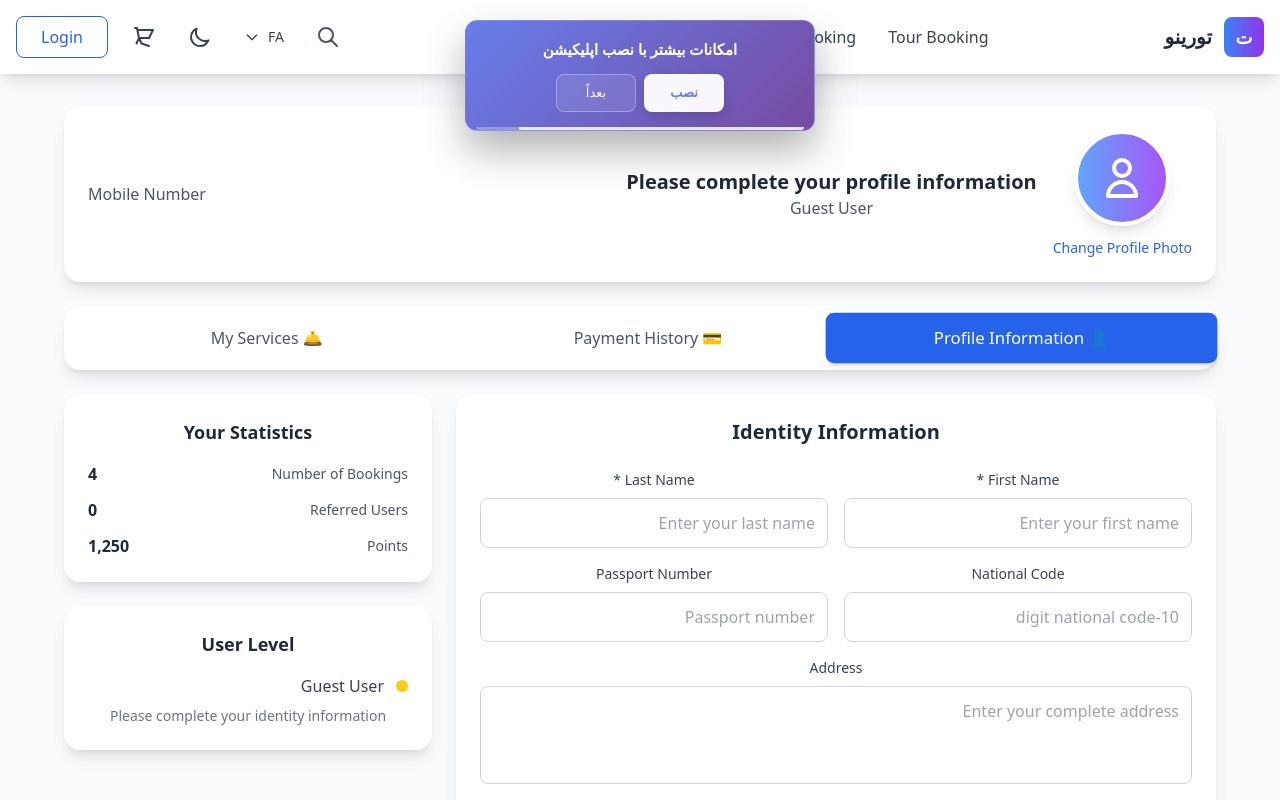
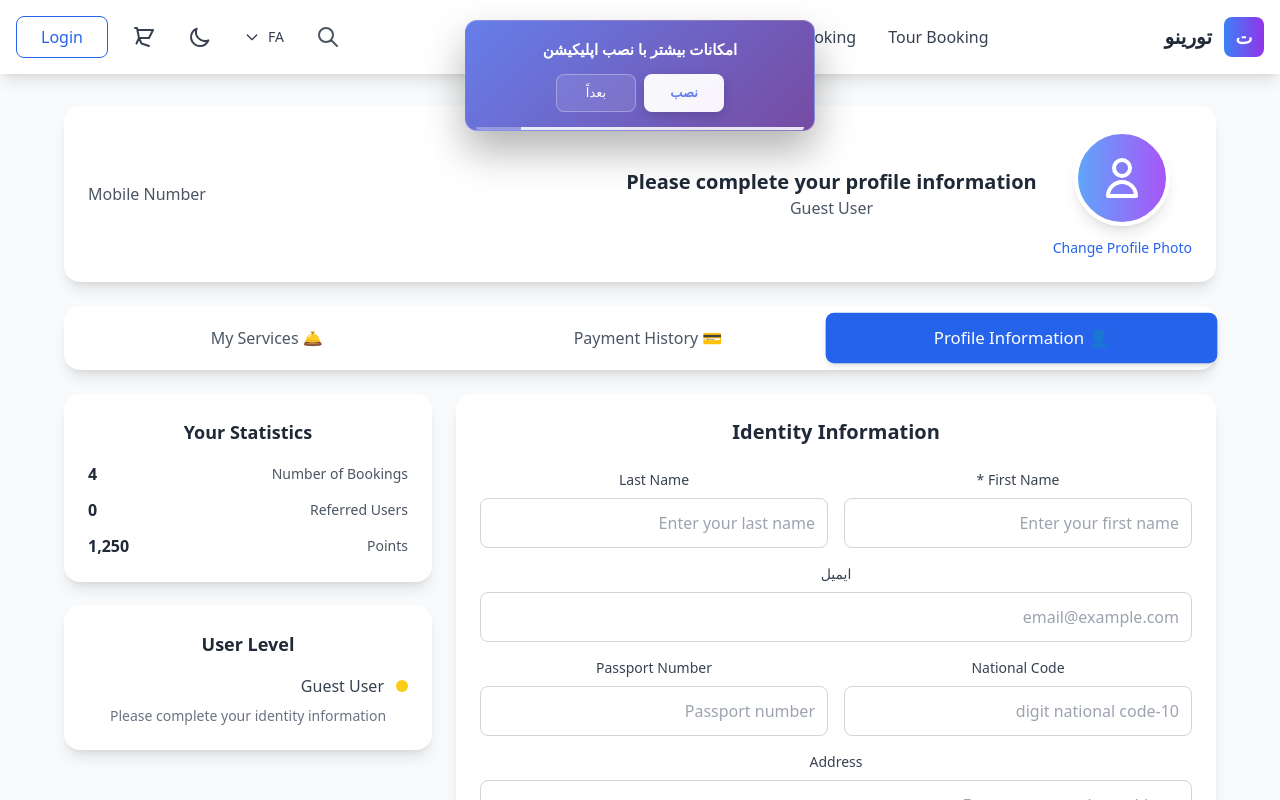
Before and after one commit to pprofessor/tourism-project, a React (Vite) app in the folder FrontEnd/: page /profile in a window 1280 px wide. Shown: the top 800 px of the page. Built offline with nearby package versions, Linux system fonts and the light colour scheme; a small style sheet from the web is missing.

Commit message:
اصلاح تم تاریک در فرم اطلاعات پروفیال

```diff
--- a/FrontEnd/src/components/ProfileForm.tsx
+++ b/FrontEnd/src/components/ProfileForm.tsx
@@ -1,6 +1,7 @@
 // ProfileForm.tsx - نسخه نهایی اصلاح شده
 import React, { useState, useEffect, useCallback, useMemo } from "react";
 import { useTranslation } from "react-i18next";
+import { useTheme } from "../context/ThemeContext";
 
 interface UserData {
   id?: number;
@@ -13,6 +14,7 @@ interface UserData {
   passportNumber?: string;
   address?: string;
   userType?: string;
+  email?: string;
 }
 
 interface ProfileFormProps {
@@ -26,6 +28,7 @@ interface FormData {
   nationalCode: string;
   passportNumber: string;
   address: string;
+  email: string;
 }
 
 // اعتبارسنجی فرم
@@ -35,17 +38,15 @@ const validateForm = (
 ): { isValid: boolean; errors: string[] } => {
   const errors: string[] = [];
 
-  // اعتبارسنجی نام
+  // اعتبارسنجی نام (اجباری)
   if (!formData.firstName.trim()) {
     errors.push(t("validation.firstNameRequired"));
   } else if (formData.firstName.length < 2) {
     errors.push(t("validation.firstNameMinLength"));
   }
 
-  // اعتبارسنجی نام خانوادگی
-  if (!formData.lastName.trim()) {
-    errors.push(t("validation.lastNameRequired"));
-  } else if (formData.lastName.length < 2) {
+  // اعتبارسنجی نام خانوادگی (غیراجباری)
+  if (formData.lastName && formData.lastName.length < 2) {
     errors.push(t("validation.lastNameMinLength"));
   }
 
@@ -59,7 +60,6 @@ const validateForm = (
     errors,
   };
 };
-
 const ProfileForm: React.FC<ProfileFormProps> = ({ userData, onUpdate }) => {
   const [formData, setFormData] = useState<FormData>({
     firstName: "",
@@ -67,6 +67,7 @@ const ProfileForm: React.FC<ProfileFormProps> = ({ userData, onUpdate }) => {
     nationalCode: "",
     passportNumber: "",
     address: "",
+    email: "",
   });
 
   const [loading, setLoading] = useState(false);
@@ -76,6 +77,7 @@ const ProfileForm: React.FC<ProfileFormProps> = ({ userData, onUpdate }) => {
   } | null>(null);
   const [validationErrors, setValidationErrors] = useState<string[]>([]);
   const { t } = useTranslation();
+  const { theme } = useTheme();
 
   // تابع مدیریت Tab و Enter
   const handleKeyDown = useCallback(
@@ -102,6 +104,7 @@ const ProfileForm: React.FC<ProfileFormProps> = ({ userData, onUpdate }) => {
       nationalCode: userData.nationalCode || "",
       passportNumber: userData.passportNumber || "",
       address: userData.address || "",
+      email: userData.email || "",
     }),
     [userData]
   );
@@ -224,28 +227,37 @@ const ProfileForm: React.FC<ProfileFormProps> = ({ userData, onUpdate }) => {
   // کلاس‌های شرطی برای تم
   const inputClasses = useMemo(
     () =>
-      "w-full p-3 border border-gray-300 rounded-lg focus:outline-none focus:ring-2 focus:ring-blue-500 focus:border-transparent transition duration-200",
-    []
+      `w-full p-3 border rounded-lg focus:outline-none focus:ring-2 focus:ring-blue-500 focus:border-transparent transition duration-200 ${
+        theme === "dark"
+          ? "bg-gray-800 border-gray-700 text-white placeholder-gray-400"
+          : "border-gray-300 text-gray-800 bg-white"
+      }`,
+    [theme]
   );
 
   const labelClasses = useMemo(
-    () => "block text-sm font-medium text-gray-700 mb-2",
-    []
+    () =>
+      `block text-sm font-medium mb-2 ${
+        theme === "dark" ? "text-gray-200" : "text-gray-700"
+      }`,
+    [theme]
   );
-
   return (
     <div
-      className="bg-white rounded-2xl shadow-lg p-6"
+      className={`rounded-2xl shadow-lg p-6 transition-colors duration-300 ${
+        theme === "dark" ? "bg-gray-800" : "bg-white"
+      }`}
       role="form"
       aria-labelledby="profile-form-title"
     >
       <h3
         id="profile-form-title"
-        className="text-xl font-bold text-gray-800 mb-6"
+        className={`text-xl font-bold mb-6 ${
+          theme === "dark" ? "text-white" : "text-gray-800"
+        }`}
       >
         {t("profileForm.title")}
       </h3>
-
       {/* نمایش پیام‌ها */}
       {message && (
         <div
@@ -302,7 +314,7 @@ const ProfileForm: React.FC<ProfileFormProps> = ({ userData, onUpdate }) => {
           {/* نام خانوادگی */}
           <div>
             <label htmlFor="lastName" className={labelClasses}>
-              {t("profileForm.lastName")} *
+              {t("profileForm.lastName")}
             </label>
             <input
               id="lastName"
@@ -319,6 +331,24 @@ const ProfileForm: React.FC<ProfileFormProps> = ({ userData, onUpdate }) => {
               maxLength={50}
             />
           </div>
+        </div>
+
+        {/* فیلد ایمیل */}
+        <div>
+          <label htmlFor="email" className={labelClasses}>
+            ایمیل
+          </label>
+          <input
+            id="email"
+            type="email"
+            name="email"
+            value={formData.email}
+            onChange={handleInputChange}
+            onKeyDown={handleKeyDown}
+            className={inputClasses}
+            placeholder="email@example.com"
+            maxLength={100}
+          />
         </div>
 
         <div className="grid grid-cols-1 md:grid-cols-2 gap-4">
--- a/FrontEnd/src/pages/Profile.tsx
+++ b/FrontEnd/src/pages/Profile.tsx
@@ -16,6 +16,7 @@ interface UserData {
   id?: number;
   mobile?: string;
   role?: string;
+  email?: string;
   profileImage?: string;
   firstName?: string;
   lastName?: string;
```
